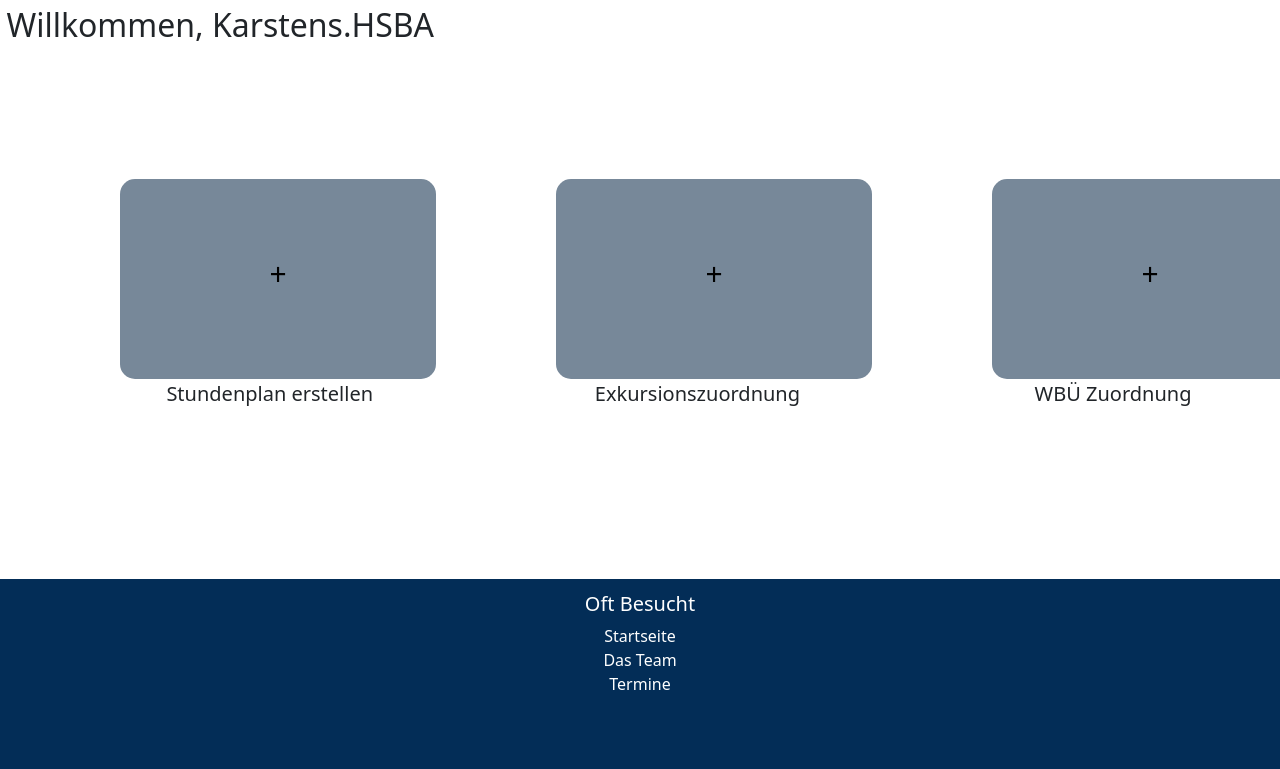
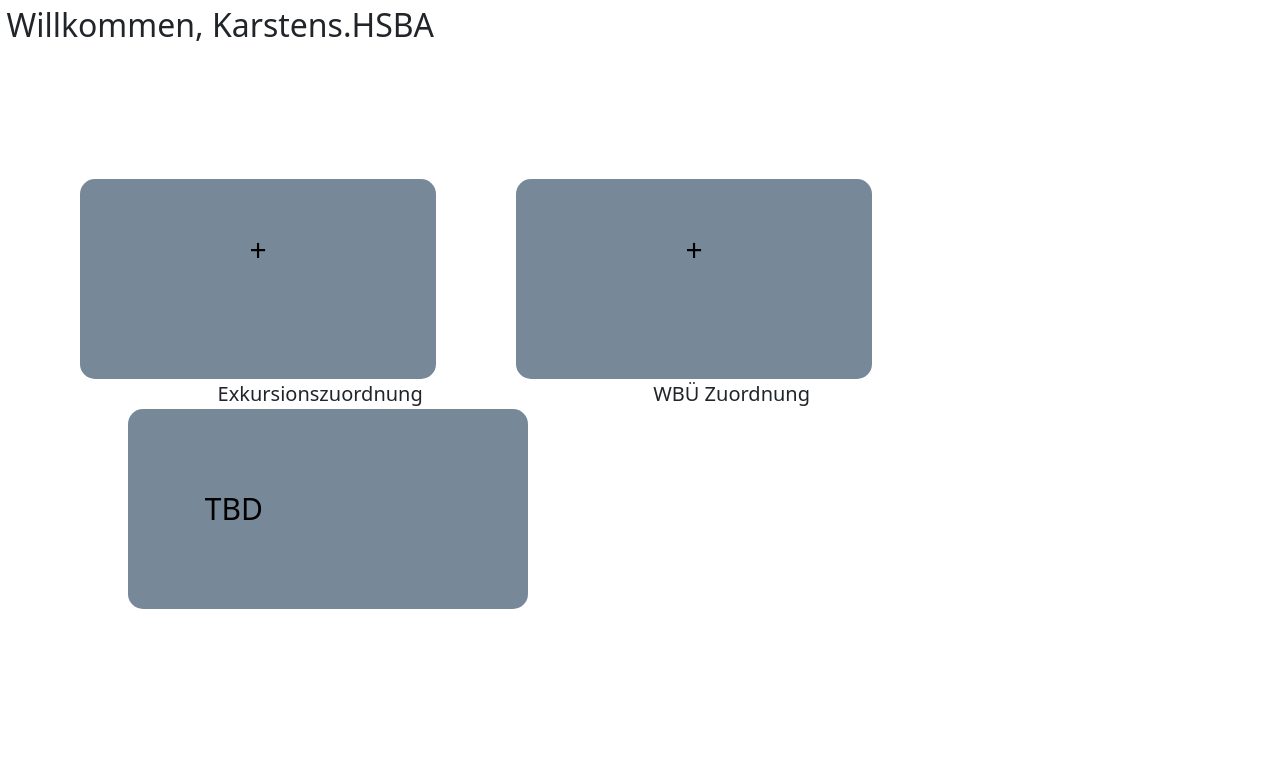
Before and after one commit to ErikSchluens/HSBA_Stundenplan, a PHP site: page /GUI.php in a window 1280 px wide. Shown: the part 71-840 px from the top of the page. Run offline with PHP 8.4, Linux system fonts and the light colour scheme; a user stored in the database is signed in.

Commit message:
Wenn man sich jetzt als Studierende Person anmeldet, kommt man auf eine anders designte Startseite, als wenn man sich als Administration oder als Dozent einloggt.

```diff
--- a/GUI.php
+++ b/GUI.php
@@ -4,15 +4,33 @@
         <title>Startseite</title>
         <h2 style="margin: 0.5%">Willkommen, <?php echo $username ?></h2>
 
-        <div class="btn-group btn-group-lg">
-            <div class="text1"><a href="Stundenplan.php">+</a></div>
-            <div class="text1"><a href="Excursion.php">+</a></div>
-            <div class="text2"><a href="WBÜ.php">+</a></div>
-        </div>
-
-            <p1 class="p1">Stundenplan erstellen</p1>
-            <p1 class="p2">Exkursionszuordnung</p1>
-            <p1 class="p3">WBÜ Zuordnung</p1>
+<?php
+if ($_SESSION['user_id'] == 24) {
+    // Display content for user group 24 (Students)
+    echo '<div class="btn-group btn-group-lg">';
+    echo '<div class="text1"><a href="Excursion.php">+</a></div>';
+    echo '<div class="text2"><a href="WBÜ.php">+</a></div>';
+    echo '</div>';
+    echo '<p1 class="p2">Exkursionszuordnung</p1>';
+    echo '<p1 class="p3">WBÜ Zuordnung</p1>';
+}
+if ($_SESSION['user_id'] == 22 || $_SESSION['user_id'] == 23) {
+    // Display content for user group 22 and 23 (Administration)
+    echo '<div class="btn-group btn-group-lg">';
+    echo '<div class="text1"><a href="Stundenplan.php">+</a></div>';
+    echo '</div>';
+    echo '<p1 class="p1">Stundenplan erstellen</p1>';
+}
+// Display content for user group 1 to 21 (Lecturers)
+$allowed_user_ids = range(1, 21);
+if (in_array($_SESSION['user_id'], $allowed_user_ids)) {
+    // Display content for user group 1 to 21
+    echo '<div class="new-div"><a href="#">TBD</a></div>';
+}
+else {
+    echo '<div class="text1"><a href="#">TBD</a></div>';
+}
+?>
 
         </body>
         <div style="height: 170px;"></div>
--- a/Login.php
+++ b/Login.php
@@ -42,7 +42,7 @@ if (isset($_POST["submit"])) {
 
         // Falls das Passwort richtig ist, wird der Benutzer weitergeleitet
         if($checkPassword === true) {
-            $user_id = $result['0']['user_id'];
+            $user_id = $result['user_id'];
             $_SESSION['username'] = $username;
             $_SESSION['user_id'] = $user_id;
             header("Location:GUI.php");
```
